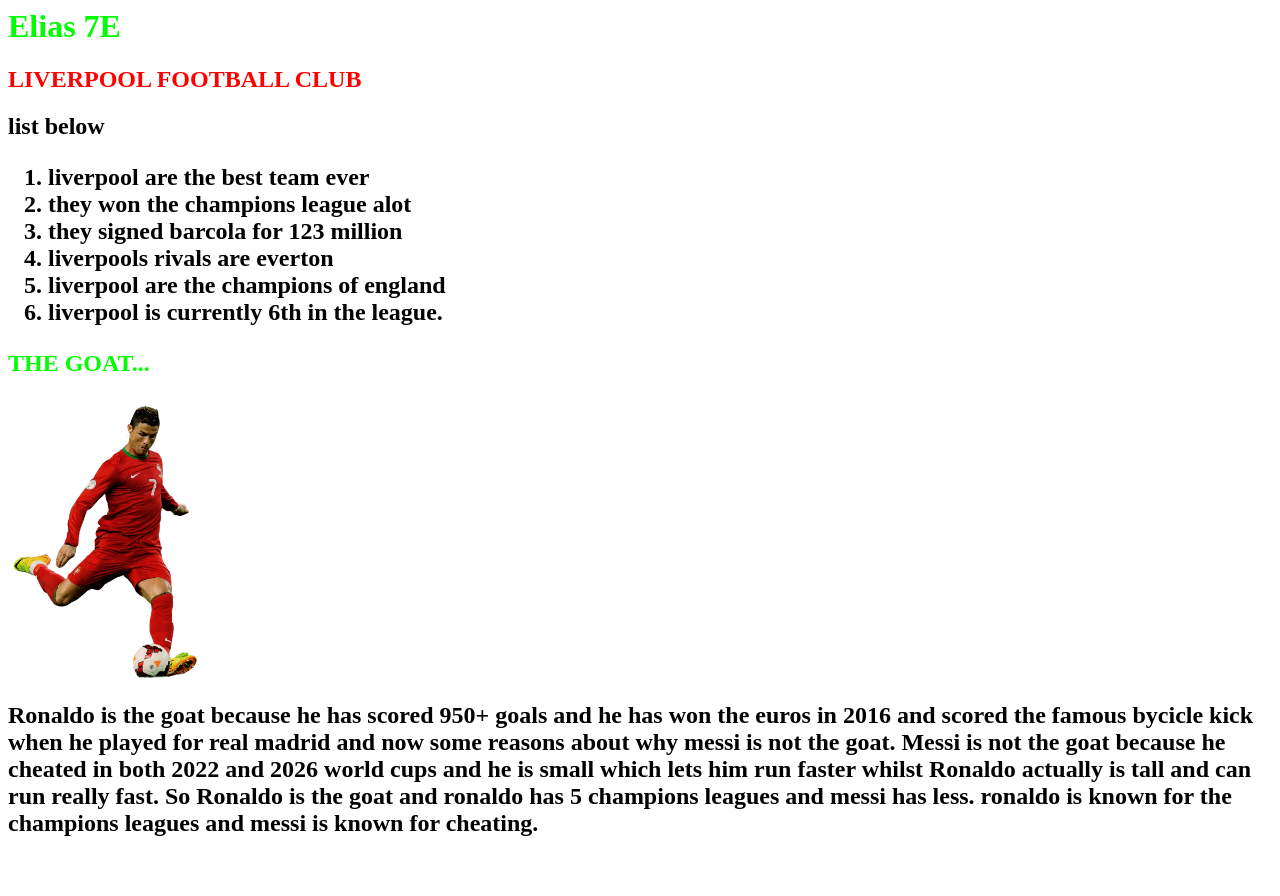
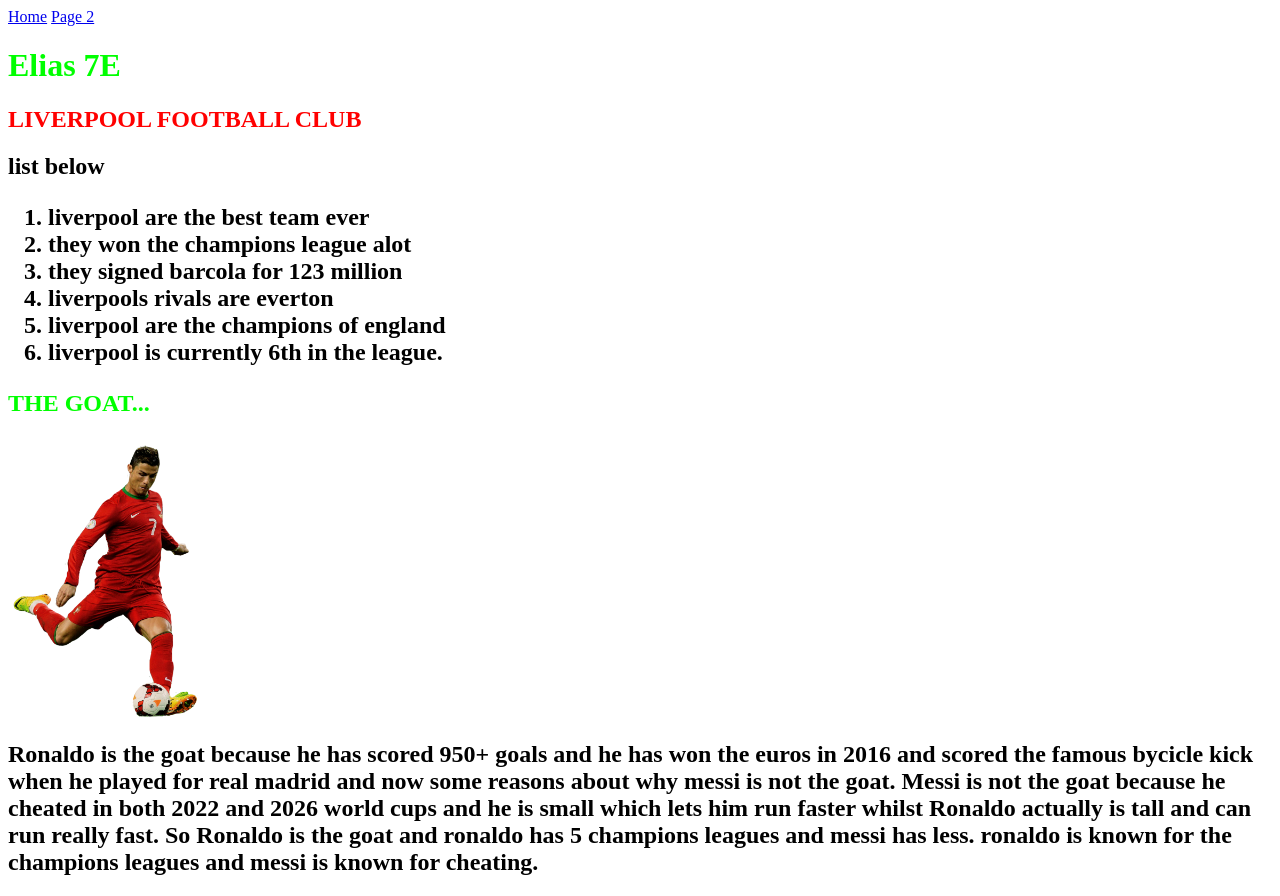
Before and after one commit to ek10998-source/Elias_pagee, a plain HTML site: page index.html in a window 1280 px wide. Before the commit the page ends 857 px from the top, so only its background shows below. Drawn offline with Linux system fonts and the light colour scheme.

Commit message:
Update index.html

```diff
--- a/index.html
+++ b/index.html
@@ -3,6 +3,8 @@
          <title>My page</title>
     <head>
 
+<a href="index.html">Home</a>
+<a href="page2.html">Page 2</a>
     <body>
 
    <h1 style="color:lime">Elias 7E</h1>
```
